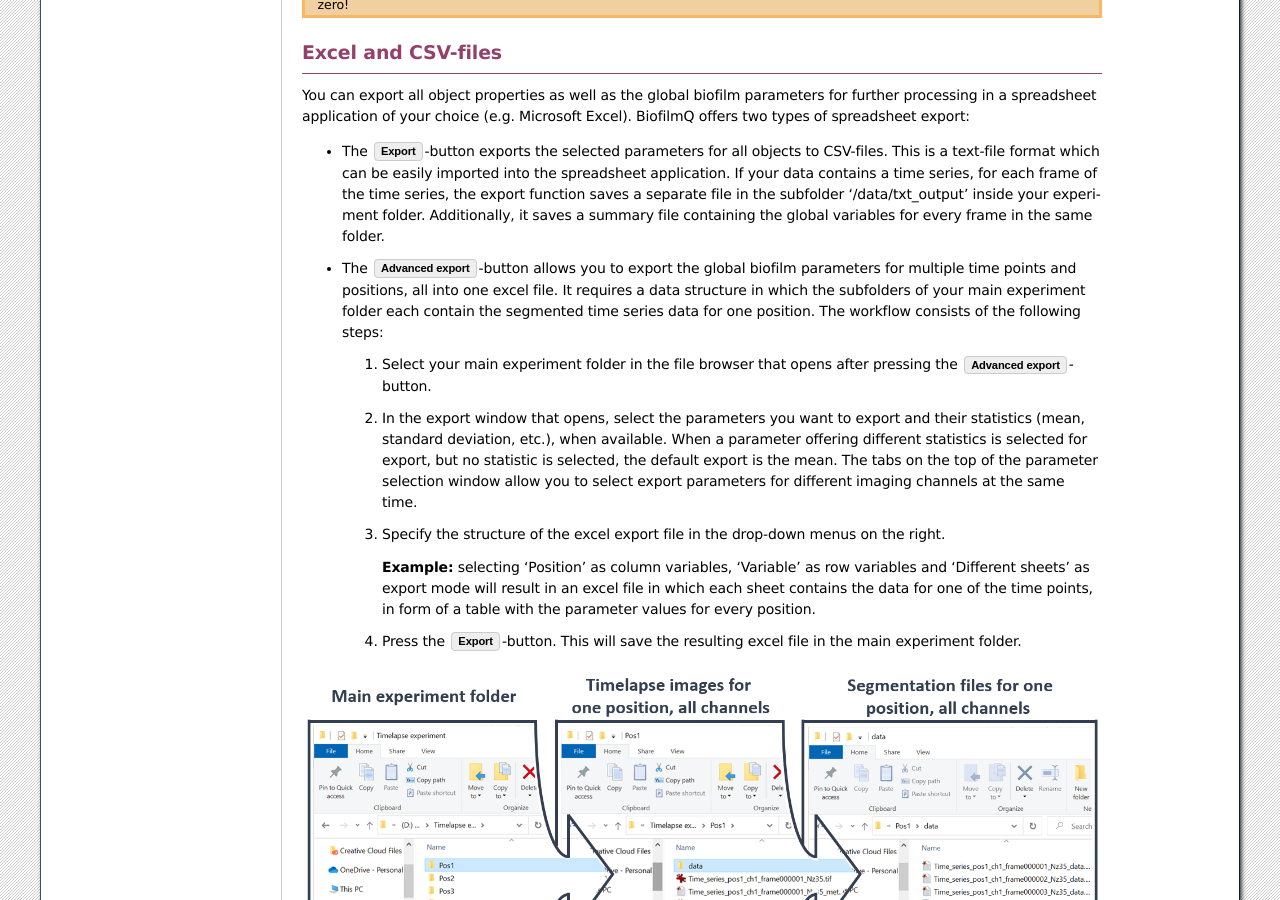
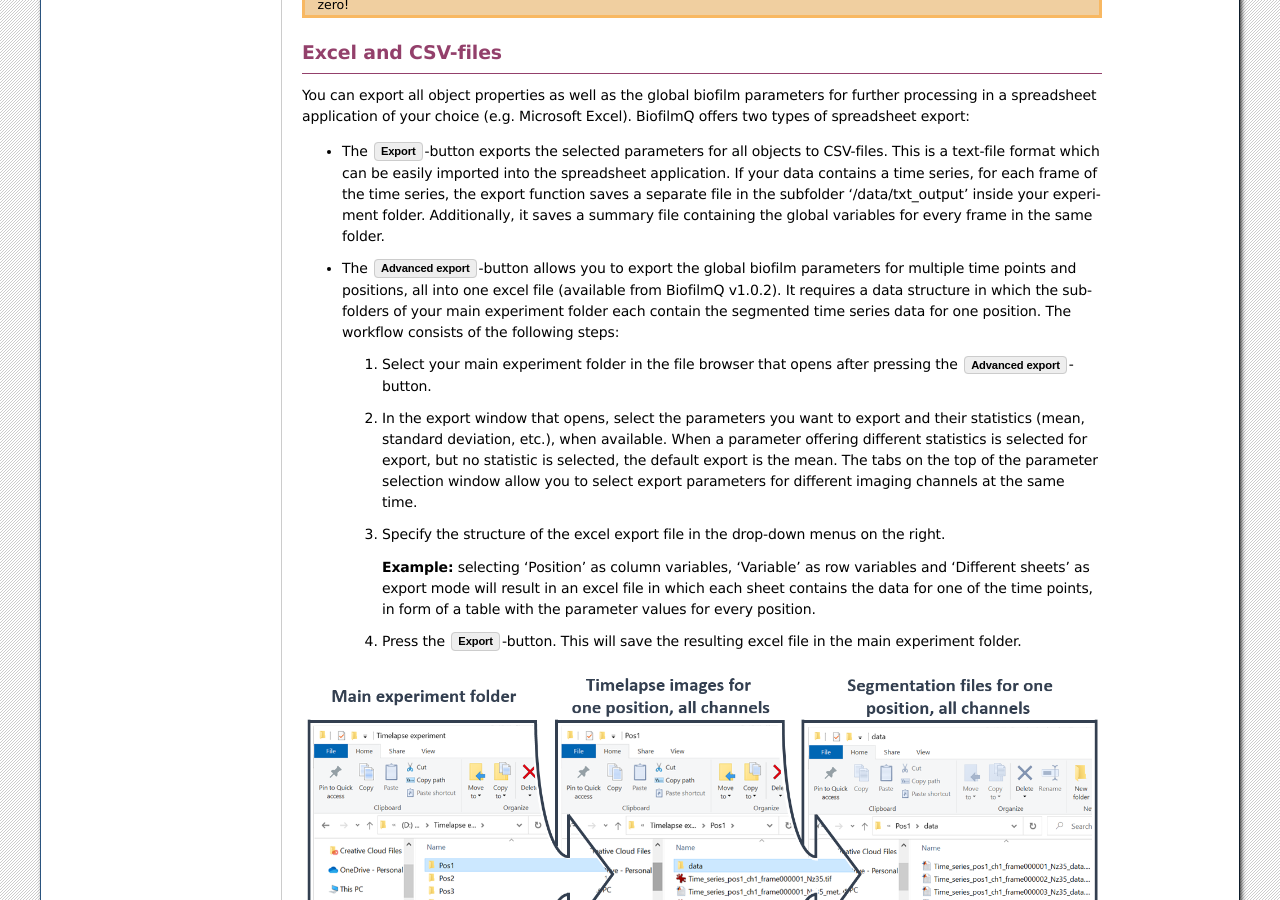
Before and after one commit to knutdrescher/BiofilmQ, a Sphinx documentation site: the page built from docs/usage/export.rst, in a window 1280 px wide and 900 px high, scrolled down 1017 px. Built offline with Sphinx 7.4.7, drawn with Linux system fonts in a browser that asks for light colours.

Commit message:
Updated documentation of advanced excel export

```diff
--- a/docs/usage/export.rst
+++ b/docs/usage/export.rst
@@ -56,7 +56,7 @@ choice (e.g. Microsoft Excel). BiofilmQ offers two types of spreadsheet export:
 
 - The :guilabel:`Export`-button exports the selected parameters for all objects to CSV-files. This is a text-file format which can be easily imported into the spreadsheet application. If your data contains a time series, for each frame of the time series, the export function saves a separate file in the subfolder ‘/data/txt_output’ inside your experiment folder. Additionally, it saves a summary file containing the global variables for every frame in the same folder.
 
-- The :guilabel:`Advanced export`-button allows you to export the global biofilm parameters for multiple time points and positions, all into one excel file. It requires a data structure in which the subfolders of your main experiment folder each contain the segmented time series data for one position. The workflow consists of the following steps:
+- The :guilabel:`Advanced export`-button allows you to export the global biofilm parameters for multiple time points and positions, all into one excel file (available from BiofilmQ v1.0.2). It requires a data structure in which the subfolders of your main experiment folder each contain the segmented time series data for one position. The workflow consists of the following steps:
 
   #.	Select your main experiment folder in the file browser that opens after pressing the :guilabel:`Advanced export`-button.
 
```
